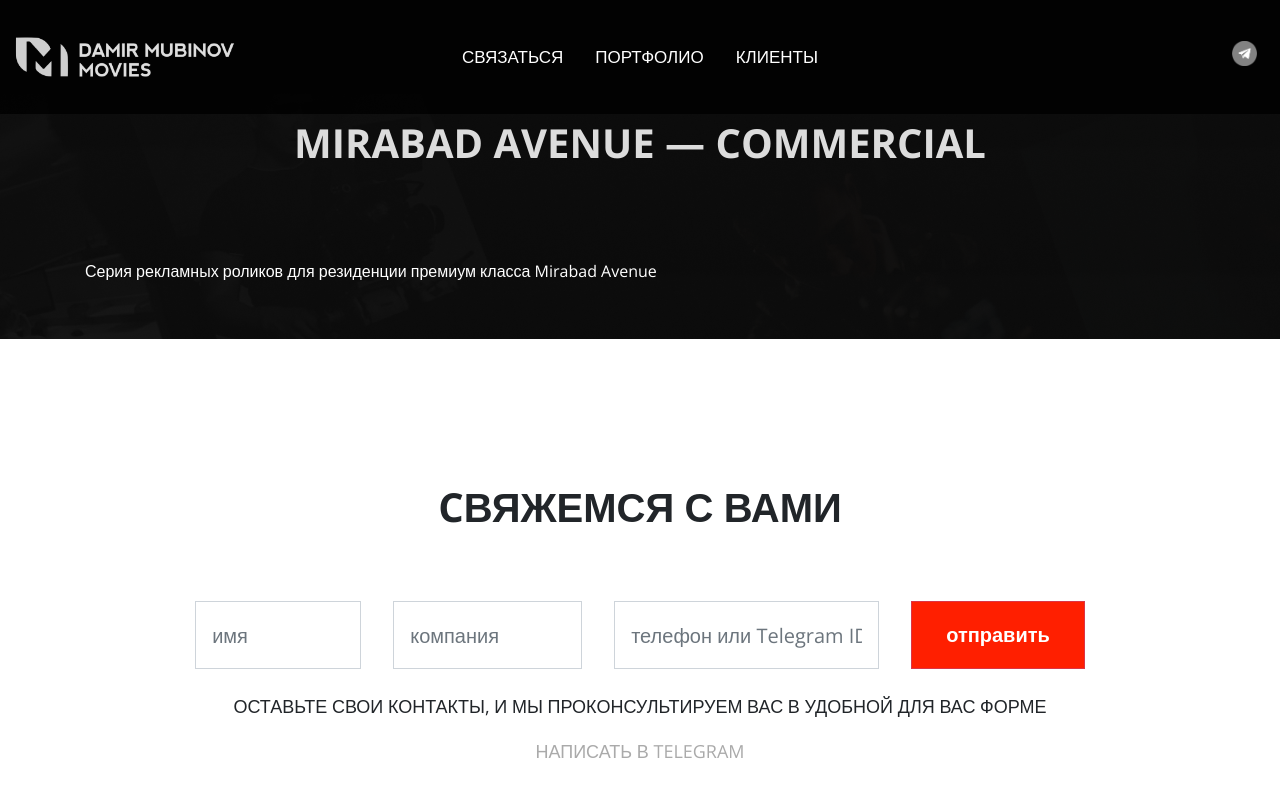
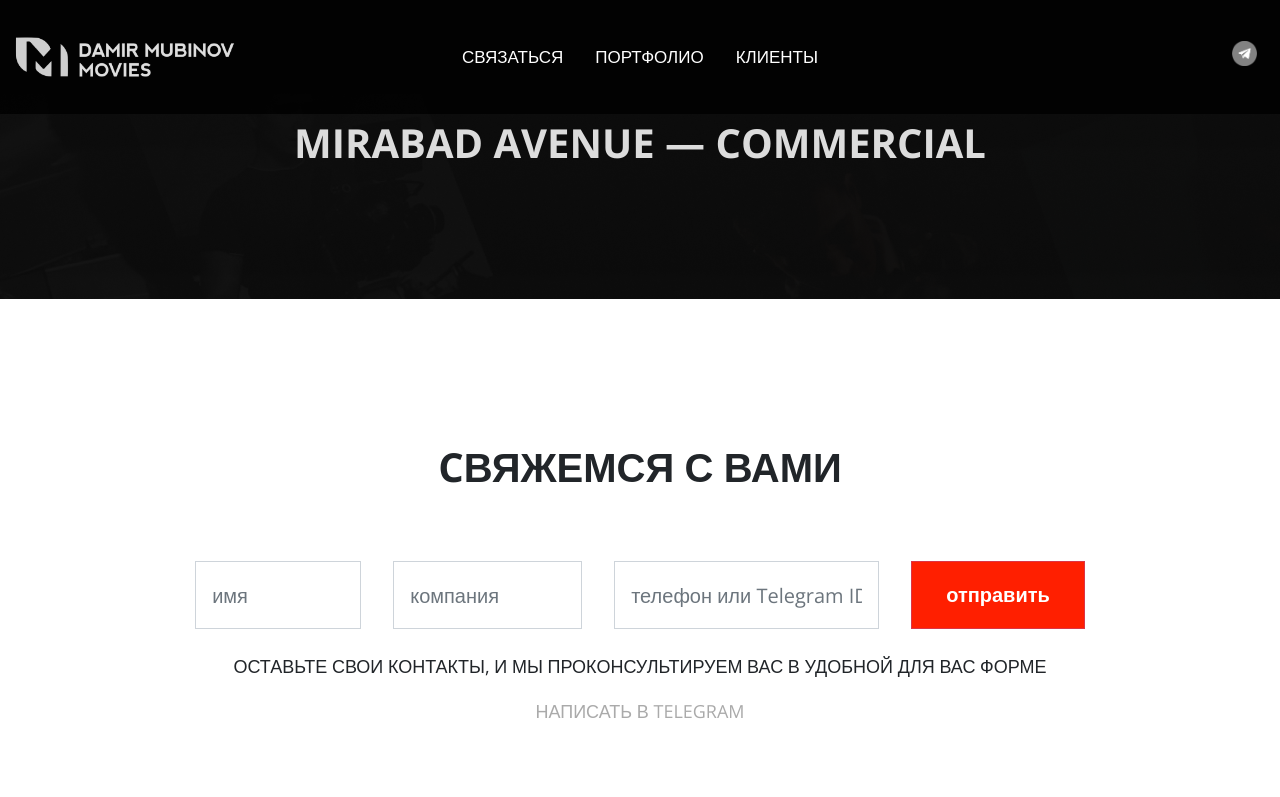
Before and after one commit to ryuldashev/mubinov, a Jekyll site: the page built from _posts/2020-09-05-mirabad.markdown, in a window 1280 px wide and 900 px high, scrolled down 981 px. Shown: the top 797 px of the window. Built offline with Jekyll 4.4.1, drawn with Linux system fonts in a browser that asks for light colours.

Commit message:
Updated Mirabad

```diff
--- a/_posts/2020-09-05-mirabad.markdown
+++ b/_posts/2020-09-05-mirabad.markdown
@@ -9,5 +9,3 @@
 case_link: https://www.youtube.com/watch?v=tR0AL4dnU2I&t=1s
 case_title: смотреть следующий ролик
 ---
-
-Серия рекламных роликов для резиденции премиум класса Mirabad Avenue
```
